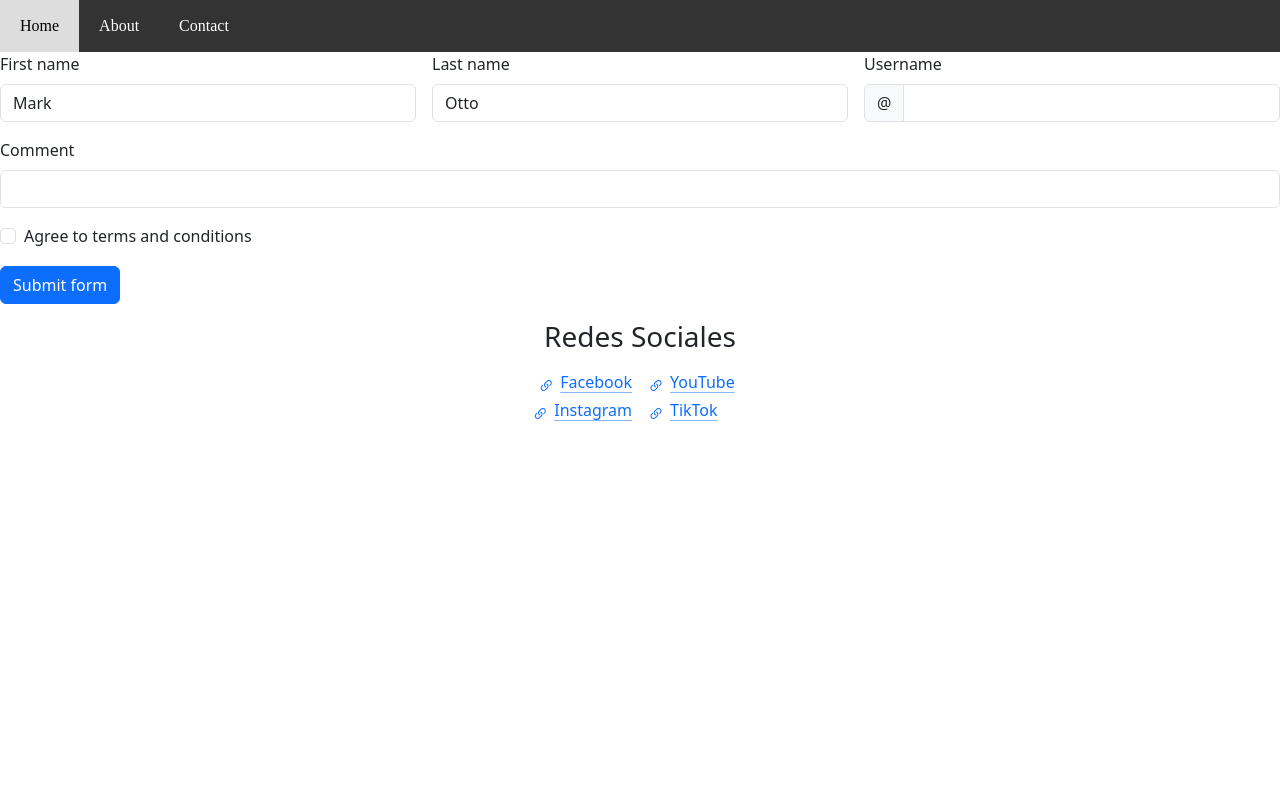
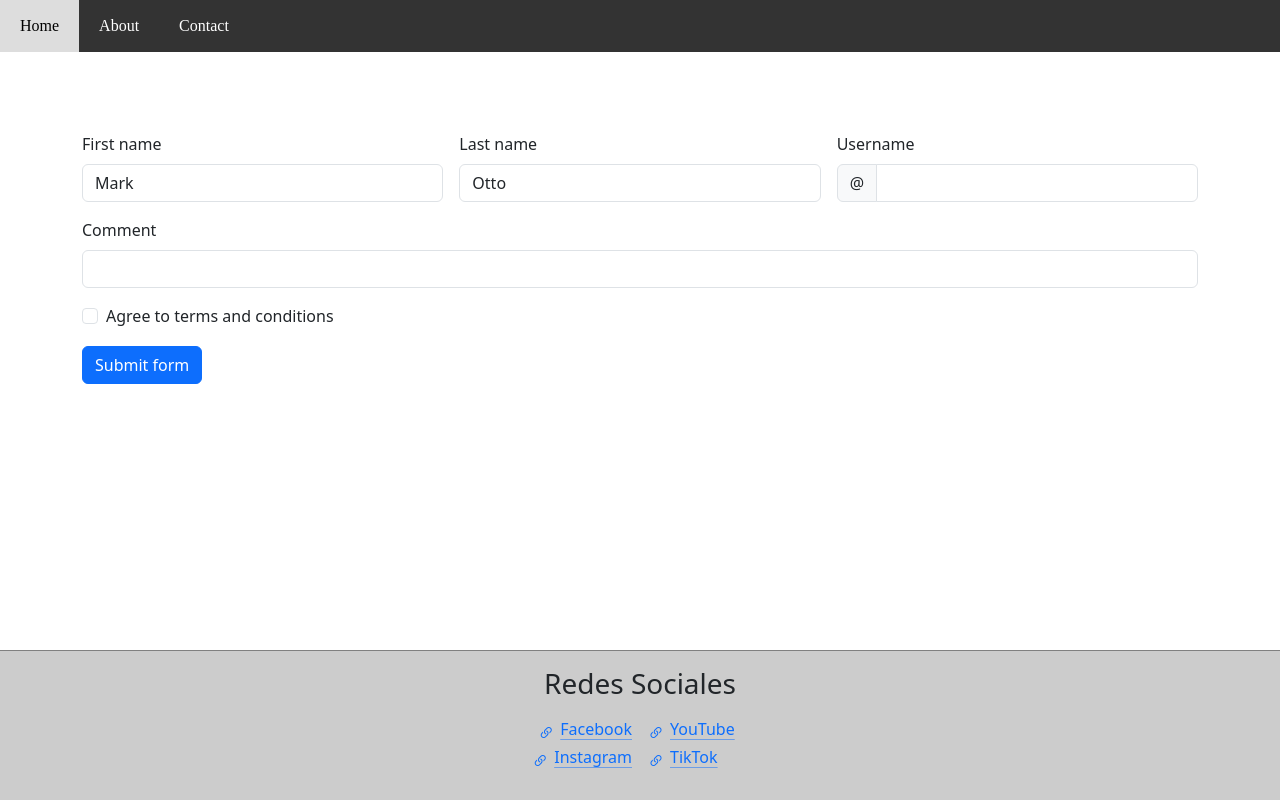
Before and after one commit to Sukanku10145/Sukanku10145.github.io, a PHP site: page /contact.html in a window 1280 px wide. Run offline with PHP 8.4, Linux system fonts and the light colour scheme; some libraries are stand-ins or nearby versions.

Commit message:
07/02/2025

```diff
--- a/about.html
+++ b/about.html
@@ -16,6 +16,10 @@
 </head>
 <body>
     <script src="navigation.js"></script>
+    <div class="pageContentWrapper">
+    </div>
+    <footer>
+        <script src="footer.js"></script>
+    </footer>
 </body>
-<script src="footer.js"></script>
 </html>
--- a/contact.html
+++ b/contact.html
@@ -9,13 +9,13 @@
     <link rel="stylesheet" href="https://code.jquery.com/ui/1.14.1/themes/base/jquery-ui.css">
     <link rel="stylesheet" href="/resources/demos/style.css">
     <link rel="stylesheet" href="https://cdn.jsdelivr.net/npm/bootstrap-icons/font/bootstrap-icons.css">
-    <script src="https://cdn.jsdelivr.net/npm/jquery@3.7.1/dist/jquery.min.js"></script>
-    <script src="jquery-ui-1.14.1.custom/jquery-ui.js"></script>
-    <script src="https://code.jquery.com/jquery-3.7.1.js"></script>
-    <script src="https://code.jquery.com/ui/1.14.1/jquery-ui.js"></script>
+    <script src="https://code.jquery.com/jquery-3.7.1.min.js"></script>
+    <script src="https://code.jquery.com/ui/1.14.1/jquery-ui.min.js"></script>
 </head>
 <body>
     <script src="navigation.js"></script>
+    <div class="pageContentWrapper">
+        <div class="container" id="contact">
             <form class="row g-3 needs-validation" novalidate>
                 <div class="col-md-4">
                     <label for="validationCustom01" class="form-label">First name</label>
@@ -63,8 +63,12 @@
                     <button class="btn btn-primary" type="submit">Submit form</button>
                 </div>
             </form>
+        </div>
+    </div>
 </body>
+<footer>
     <script src="footer.js"></script>
+</footer>
 <script>
     (() => {
         'use strict'
--- a/index.html
+++ b/index.html
@@ -28,6 +28,7 @@
       </a>
     </div>
   </header>
+  <div class="pageContentWrapper">
     <div id="tabs">
         <ul>
             <li><a href="#tabs-1">Sobre nosotros</a></li>
@@ -48,8 +49,11 @@
           <p>Primer anuncio de MusiMultitool.</p>
         </div>
     </div>
+  </div>
 </body>
+<footer>
     <script src="footer.js"></script>
+</footer>
 <script>
   $( function() {
     $( "#tabs" ).tabs({
--- a/navigation.js
+++ b/navigation.js
@@ -1,5 +1,5 @@
 document.write(`
-<div class="menu-strip">
+<div class="menu-strip" id="navigation">
     <a href="index.html">Home</a>
     <a href="about.html">About</a>
     <a href="contact.html">Contact</a>
--- a/styles.css
+++ b/styles.css
@@ -1,5 +1,26 @@
-body {
-    margin: 0;
+html{
+  position:relative;
+  min-height: 100%;
+}
+/*Normalize html and body elements,this style is just good to have*/
+html,body{
+  margin:0;
+  padding:0;
+}
+.pageContentWrapper{
+  margin-bottom: 150px;/* Height of footer*/
+}
+footer{
+    position: absolute;
+    bottom: 0;
+    left: 0;
+    right: 0;
+    height: 150px;
+    background:#ccc;
+    border-top-width: 1px;
+    border-color: gray;
+    border-top-style: solid;
+    margin-top: 5vh;
 }
 
 #container {
@@ -116,3 +137,7 @@ a {
     width: 50%; /* Hace que el video ocupe todo el ancho del contenedor */
     height: auto; /* Ajusta la altura para mantener la proporción del video */
 }
+
+#contact{
+    margin-top: 10vh;
+}
```
Lines whose indentation alone changed are shown as unchanged.
